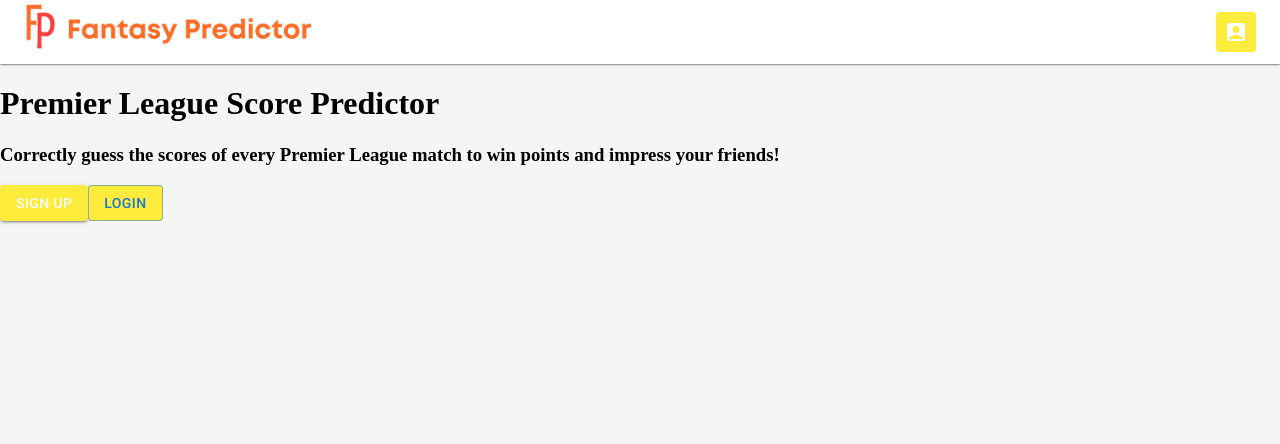
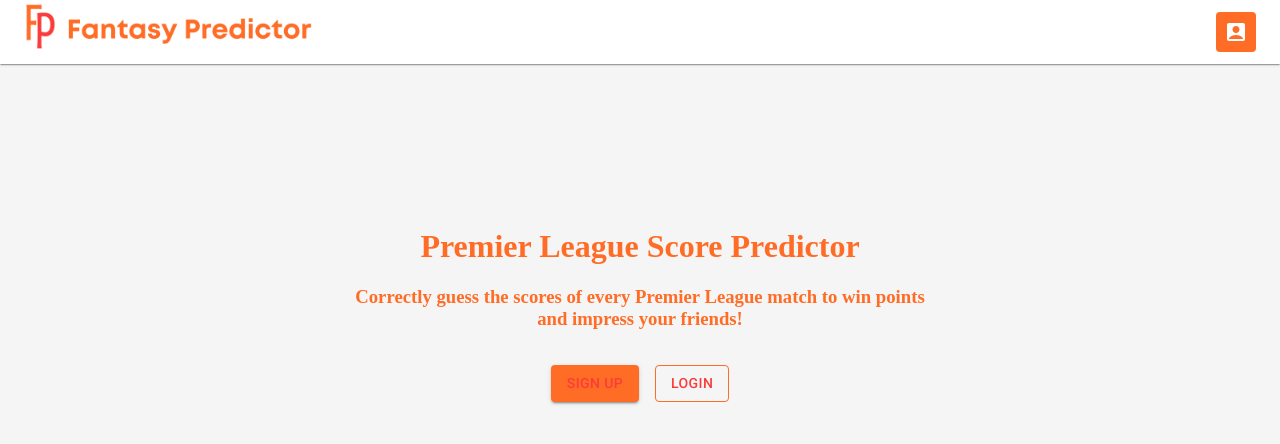
Before and after one commit to KevinJStafford/fantasy_predictor, a React (Create React App) app in the folder client/: page /#/ in a window 1280 px wide. Shown: the top 444 px of the page. Built offline with nearby package versions, Linux system fonts and the light colour scheme.

Commit message:
change: colors add: login link to navbar avatar image

```diff
--- a/client/src/components/LandingGrid.js
+++ b/client/src/components/LandingGrid.js
@@ -1,33 +1,54 @@
-import * as React from 'react'
-import { Button, Box } from '@mui/material'
-import { yellow } from '@mui/material/colors';
+import * as React from 'react';
+import { Button, Box } from '@mui/material';
 import { useHistory } from 'react-router-dom';
+
+const buttonColor = '#ff6c26';
 
 function LandingGrid() {
     const history = useHistory();
 
     return (
-        <>
-        <Box>
+        <Box
+            sx={{
+                display: 'flex',
+                flexDirection: 'column',
+                alignItems: 'center',
+                justifyContent: 'center',
+                minHeight: '60vh',
+                gap: 2,
+                px: 2,
+            }}
+        >
+            <Box sx={{ textAlign: 'center', maxWidth: 600, color: buttonColor }}>
                 <h1>Premier League Score Predictor</h1>
                 <h3>Correctly guess the scores of every Premier League match to win points and impress your friends!</h3>
             </Box>
+            <Box sx={{ display: 'flex', gap: 2, flexWrap: 'wrap', justifyContent: 'center' }}>
                 <Button
-            sx={{bgcolor: yellow[500] }}
+                    sx={{
+                        bgcolor: buttonColor,
+                        color: '#f93d3a',
+                        '&:hover': { bgcolor: '#e55a1a', color: '#f93d3a' },
+                    }}
                     variant="contained"
                     onClick={() => history.push('/users')}
                 >
                     Sign Up
                 </Button>
                 <Button
-            sx={{bgcolor: yellow[500] }}
-            variant='outlined'
+                    sx={{
+                        color: '#f93d3a',
+                        borderColor: buttonColor,
+                        '&:hover': { borderColor: '#e55a1a', color: '#f93d3a', bgcolor: 'rgba(255, 108, 38, 0.08)' },
+                    }}
+                    variant="outlined"
                     onClick={() => history.push('/login')}
                 >
                     Login
                 </Button>
-        </>
-    )
+            </Box>
+        </Box>
+    );
 }
 
 export default LandingGrid;
--- a/client/src/components/Navbar.js
+++ b/client/src/components/Navbar.js
@@ -1,11 +1,19 @@
 import * as React from 'react';
 import Avatar from '@mui/material/Avatar';
-import { Box, AppBar, Toolbar } from '@mui/material';
+import { Box, AppBar, Toolbar, IconButton } from '@mui/material';
 import AccountBoxIcon from '@mui/icons-material/AccountBox';
-import { yellow } from '@mui/material/colors';
+import { useHistory } from 'react-router-dom';
+import { getToken } from '../utils/auth';
 
 function Navbar() {
+    const history = useHistory();
     const logoUrl = (process.env.PUBLIC_URL || '') + '/typeface_logo_new.png';
+    const isLoggedIn = !!getToken();
+
+    const handleAvatarClick = () => {
+        history.push(isLoggedIn ? '/player' : '/login');
+    };
+
     return (
         <AppBar position="static" sx={{ backgroundColor: '#fff', boxShadow: 1 }}>
             <Toolbar sx={{ justifyContent: 'space-between', px: 2 }}>
@@ -22,9 +30,11 @@
                     />
                 </Box>
                 <Box>
-                    <Avatar sx={{ bgcolor: yellow[500] }} variant='rounded'>
-                        <AccountBoxIcon />
-                    </Avatar>
+                    <IconButton onClick={handleAvatarClick} aria-label={isLoggedIn ? 'Go to players' : 'Go to login'} sx={{ p: 0 }}>
+                        <Avatar sx={{ bgcolor: '#ff6c26' }} variant="rounded">
+                            <AccountBoxIcon />
+                        </Avatar>
+                    </IconButton>
                 </Box>
             </Toolbar>
         </AppBar>
```
Lines whose indentation alone changed are shown as unchanged.
